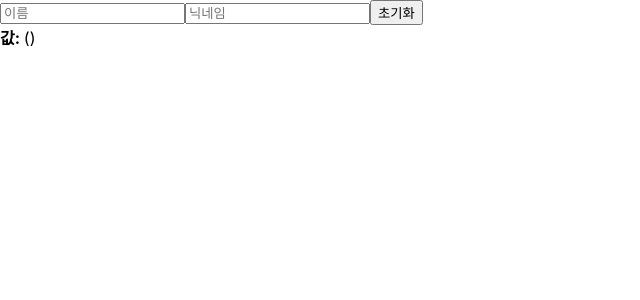
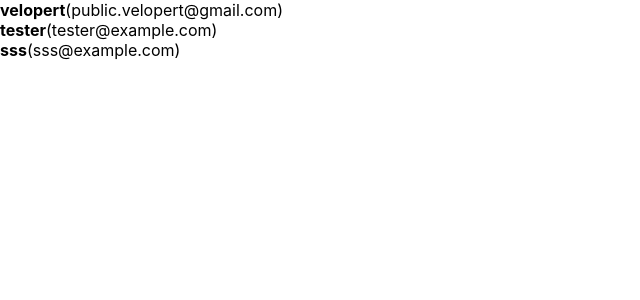
Before and after one commit to ShimHyesu/begin-react, a React (Create React App) app: page / in a window 1280 px wide. Shown: the top 300 px of the page, without its empty margins (0-640 px from the left). Built offline with nearby package versions, Linux system fonts and the light colour scheme.

Commit message:
basic_arrayRendering

```diff
--- a/src/App.js
+++ b/src/App.js
@@ -1,9 +1,10 @@
 import React from 'react';
-import InputSample from './InputSample.js';
+import UserList from './UserList.js';
+
 
 function App() {
   return (
-    <InputSample />
+    <UserList />
   );
 }
 
--- /dev/null
+++ b/src/UserList.js
@@ -0,0 +1,45 @@
+import React from 'react';
+
+function User({user}) {
+    return(
+        <div>
+            <b>{user.username}</b><span>({user.email})</span>
+        </div>
+    );
+}
+
+function UserList() {
+    const users =[
+        {
+            id:1,
+            username:'velopert',
+            email:'public.velopert@gmail.com',
+        },
+        {
+            id:2,
+            username:'tester',
+            email:'tester@example.com',
+        },
+        {
+            id:3,
+            username:'sss',
+            email:'sss@example.com',
+        },
+    ]
+    return(
+        <div>
+            {/* 동적인 배열 렌더링을 위해 map()사용: 배열안에 있는 각 원소를 변환하여 새로운 배열로
+            -> 리액트에서 배열 렌더링시 key라는 props 설정 필요함
+            만약 배열 안에 고유한 원소가 없다면 map()의 두번째 파라미터 index를 key로 사용(디폴트)
+            <User user={users[0]} />
+            <User user={users[1]} />
+            <User user={users[2]} />
+            */}
+            {users.map(user =>(
+                <User user={user} key={user.id}/>
+            ))}
+        </div>
+    );
+}
+
+export default UserList;
```
